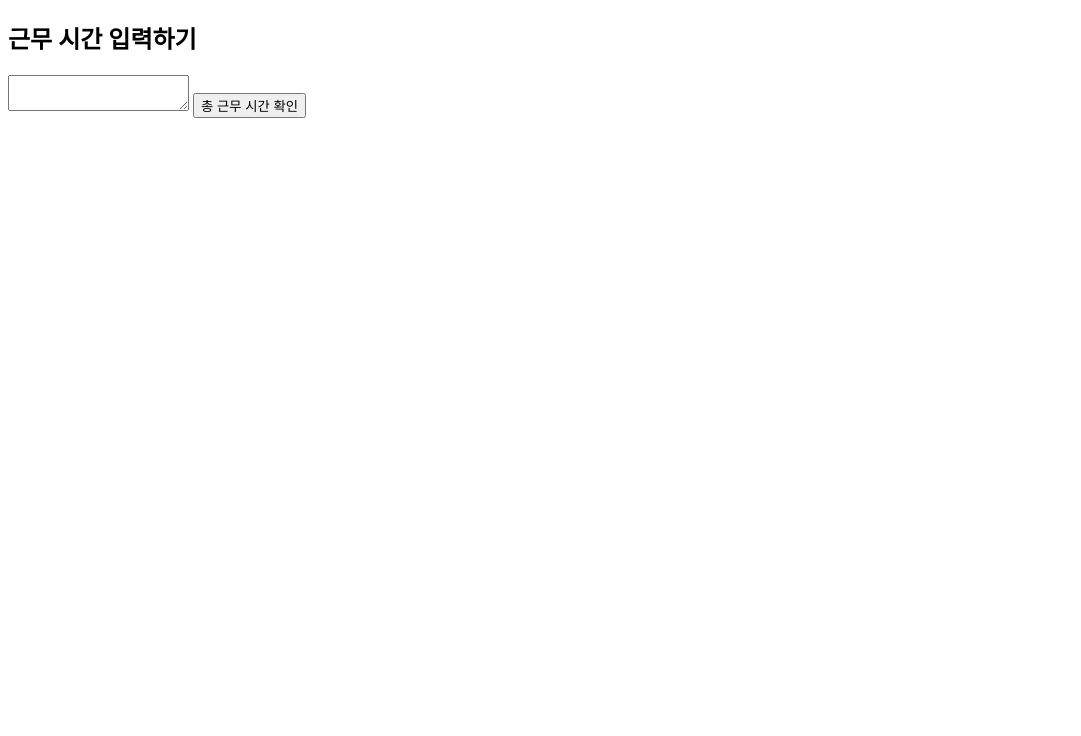
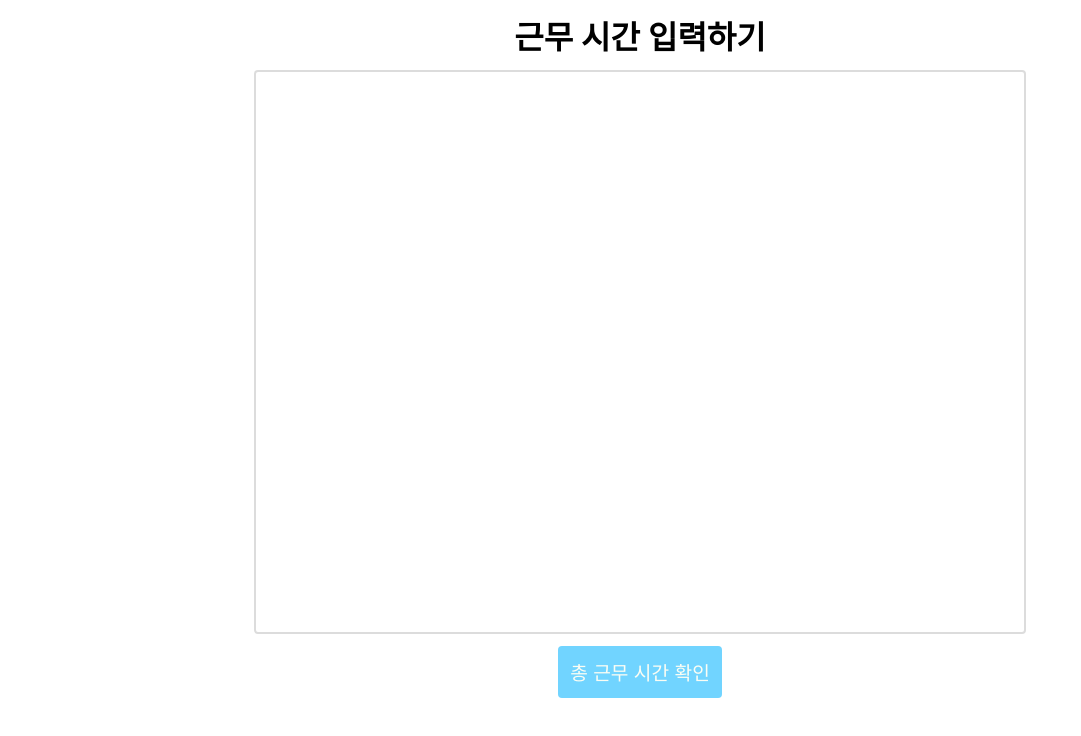
Before and after one commit to 0sinf/bills, a plain HTML site: page index.html in a window 1280 px wide. Shown: the whole page, without its empty margins (0-1081 px from the left). Drawn offline with Linux system fonts and the light colour scheme.

Commit message:
design: Fix design

```diff
--- a/index.css
+++ b/index.css
@@ -0,0 +1,71 @@
+:root {
+  /* margin value */
+  --margin-ns: 12px;
+
+  /* padding value */
+  --padding: 12px;
+
+  /* colors */
+  --line-color: #dcdcdc;
+  --line-focus-color: #c49e9e;
+  --bg-color: #71d4ff;
+
+  /* font */
+  --font-size-mid: 1.2rem;
+  --font-color: #fbfdf4;
+
+  /* border-radius */
+  --border-radius-s: 4px;
+}
+
+* {
+  margin: 0;
+  padding: 0;
+}
+
+html,
+body {
+  width: 100%;
+  height: 100%;
+}
+
+textarea {
+  resize: none;
+  outline: none;
+}
+
+.container {
+  display: flex;
+  flex-direction: column;
+  align-items: center;
+
+  height: 100%;
+}
+
+.title {
+  margin: var(--margin-ns) 0;
+}
+
+.content {
+  width: 60%;
+  height: 70%;
+
+  border: 2px solid var(--line-color);
+  border-radius: var(--border-radius-s);
+
+  margin-bottom: var(--margin-ns);
+}
+
+.content:focus {
+  border: 3px solid var(--line-focus-color);
+}
+
+.button {
+  font-size: var(--font-size-mid);
+  color: #fbfdf4;
+  padding: var(--padding);
+  background-color: var(--bg-color);
+
+  border: none;
+  border-radius: var(--border-radius-s);
+}
--- a/index.html
+++ b/index.html
@@ -8,11 +8,11 @@
     <title>TT</title>
   </head>
   <body>
-    <form class="form" onclick="onClick">
-      <h2>근무 시간 입력하기</h2>
-      <textarea class="form__textarea" id="times"></textarea>
-      <button class="form__button">총 근무 시간 확인</button>
-    </form>
+    <div class="container">
+      <h1 class="title">근무 시간 입력하기</h1>
+      <textarea class="content" id="times"></textarea>
+      <button class="button" onclick="onClick">총 근무 시간 확인</button>
+    </div>
   </body>
 
   <script>
```
